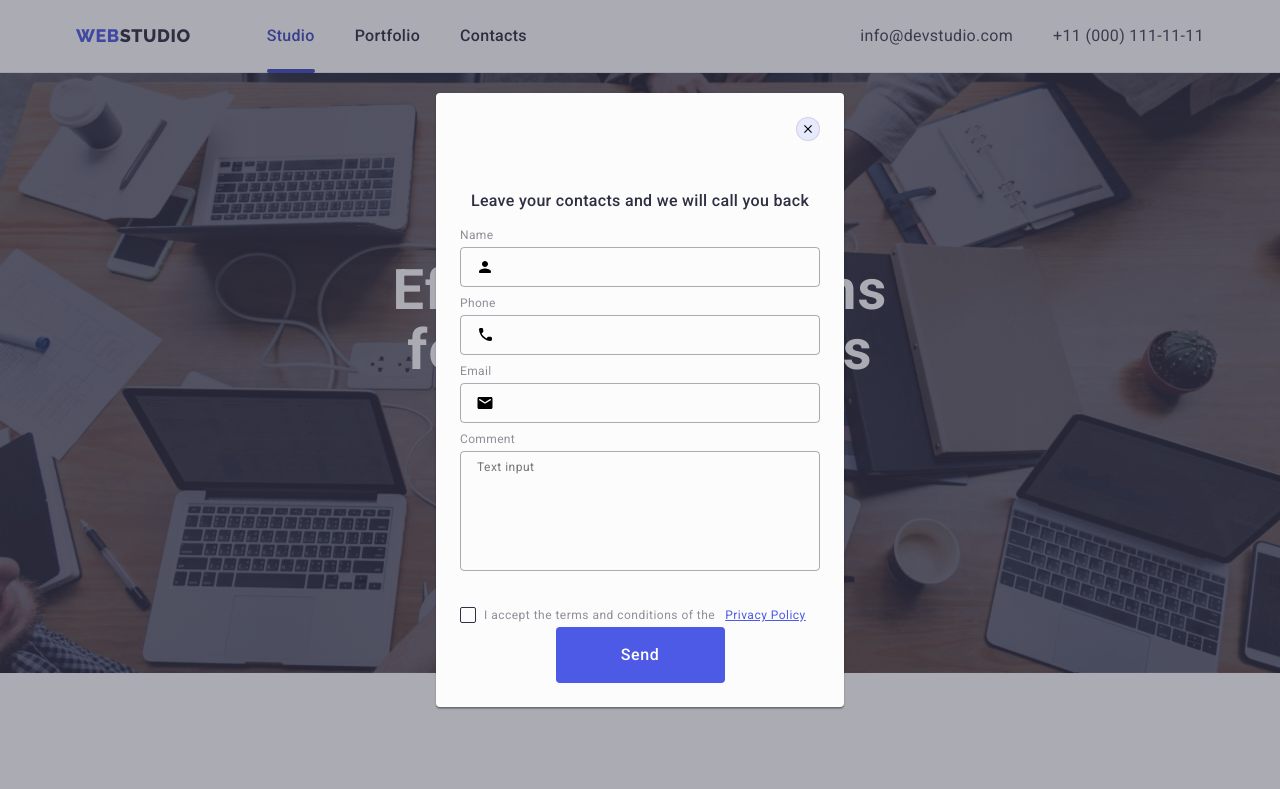
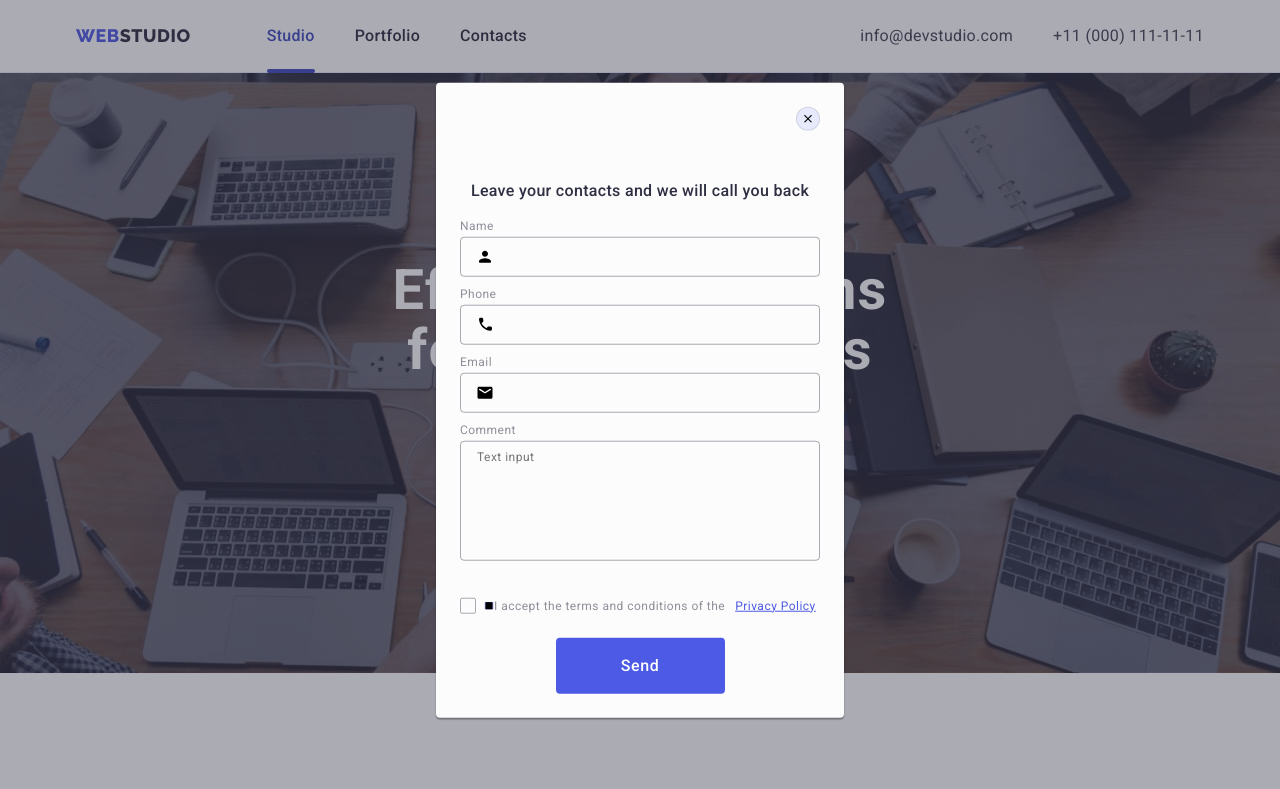
Before and after one commit to AlinaRyabova/goit-markup-hw-05, a plain HTML site: page index.html in a window 1280 px wide. Both pictures are taken after a click on the button "Order Service". Shown: the top 789 px of the page. Drawn offline with nearby package versions, Linux system fonts and the light colour scheme.

Commit message:
update modal

```diff
--- a/css/styles.css
+++ b/css/styles.css
@@ -758,8 +758,8 @@ button {
   margin-bottom: 4px;
   font-size: 12px;
   font-weight: 400;
-  line-height: 1.16;
-  letter-spacing: 0.03em;
+  line-height: 1.17;
+  letter-spacing: 0.04em;
 }
 .modal-input-group {
   margin-bottom: 8px;
@@ -811,21 +811,17 @@ button {
   color: var(--accent-color);
   text-decoration-line: underline;
   padding-left: 10px;
-  transition: background-color 250ms cubic-bezier(0.4, 0, 0.2, 1),
-    border 250ms cubic-bezier(0.4, 0, 0.2, 1),
-    fill 250ms cubic-bezier(0.4, 0, 0.2, 1);
-  display: inline-flex;
-  align-items: center;
-  justify-content: center;
-  fill: transparent;
 }
+
 .modal-input-comment {
   color: #8e8f99;
   font-size: 12px;
   font-weight: 400;
   line-height: 1.17;
   letter-spacing: 0.04em;
+  margin-bottom: 4px;
 }
+
 .modal-privacy {
   margin-bottom: 4px;
 }
@@ -833,14 +829,23 @@ label.modal-privacy-label {
   display: flex;
   align-items: center;
   margin: 0;
+  margin-bottom: 24px;
 }
 .modal-privacy-label::before {
   content: ' ';
   width: 16px;
   height: 16px;
-  border: 1px solid var(--primary-color);
   margin-right: 8px;
   border-radius: 2px;
+  display: inline-flex;
+  align-items: center;
+  justify-content: center;
+  border: 1px solid rgba(46, 47, 66, 0.4);
+  border-radius: 2px;
+  transition: background-color 250ms cubic-bezier(0.4, 0, 0.2, 1),
+    border 250ms cubic-bezier(0.4, 0, 0.2, 1),
+    fill 250ms cubic-bezier(0.4, 0, 0.2, 1);
+  fill: transparent;
 }
 .modal-privacy-check:checked + label::before {
   border: none;
@@ -865,4 +870,5 @@ label.modal-privacy-label {
   border: none;
   border-radius: 4px;
   margin: auto;
+  transition: background-color 250ms cubic-bezier(0.4, 0, 0.2, 1);
 }
--- a/index.html
+++ b/index.html
@@ -466,14 +466,14 @@
             </div>
           </div>
           <div class="modal-input-group">
-            <label for="phone">Phone</label>
+            <label for="user-phone" class="modal-label">Phone</label>
             <div class="modal-input-wrapper">
               <input
                 type="tel"
                 class="modal-input"
                 placeholder=""
-                name="phone"
-                id="phone"
+                name="user-phone"
+                id="user-phone"
                 required
               />
               <svg class="modal-input-icon" width="18" height="24">
@@ -482,14 +482,14 @@
             </div>
           </div>
           <div class="modal-input-group">
-            <label for="email">Email</label>
+            <label for="user-email" class="modal-label">Email</label>
             <div class="modal-input-wrapper">
               <input
                 type="email"
                 class="modal-input"
                 placeholder=""
-                name="email"
-                id="mail"
+                name="user-email"
+                id="user-email"
                 required
               />
               <svg class="modal-input-icon" width="18" height="24">
@@ -515,8 +515,12 @@
               class="modal-privacy-check visually-hidden"
             />
             <label for="user-privacy" class="modal-privacy-label"
-              >I accept the terms and conditions of the
-              <span class="modal-link">Privacy Policy</span></label
+              ><span
+                ><svg class="modal-icon-check" width="10" height="8">
+                  <use href="./images/icons.svg#icon-click"></use></svg
+              ></span>
+              I accept the terms and conditions of the
+              <a class="modal-link">Privacy Policy</a></label
             >
           </div>
           <button type="submit" class="modal-btn">Send</button>
```
